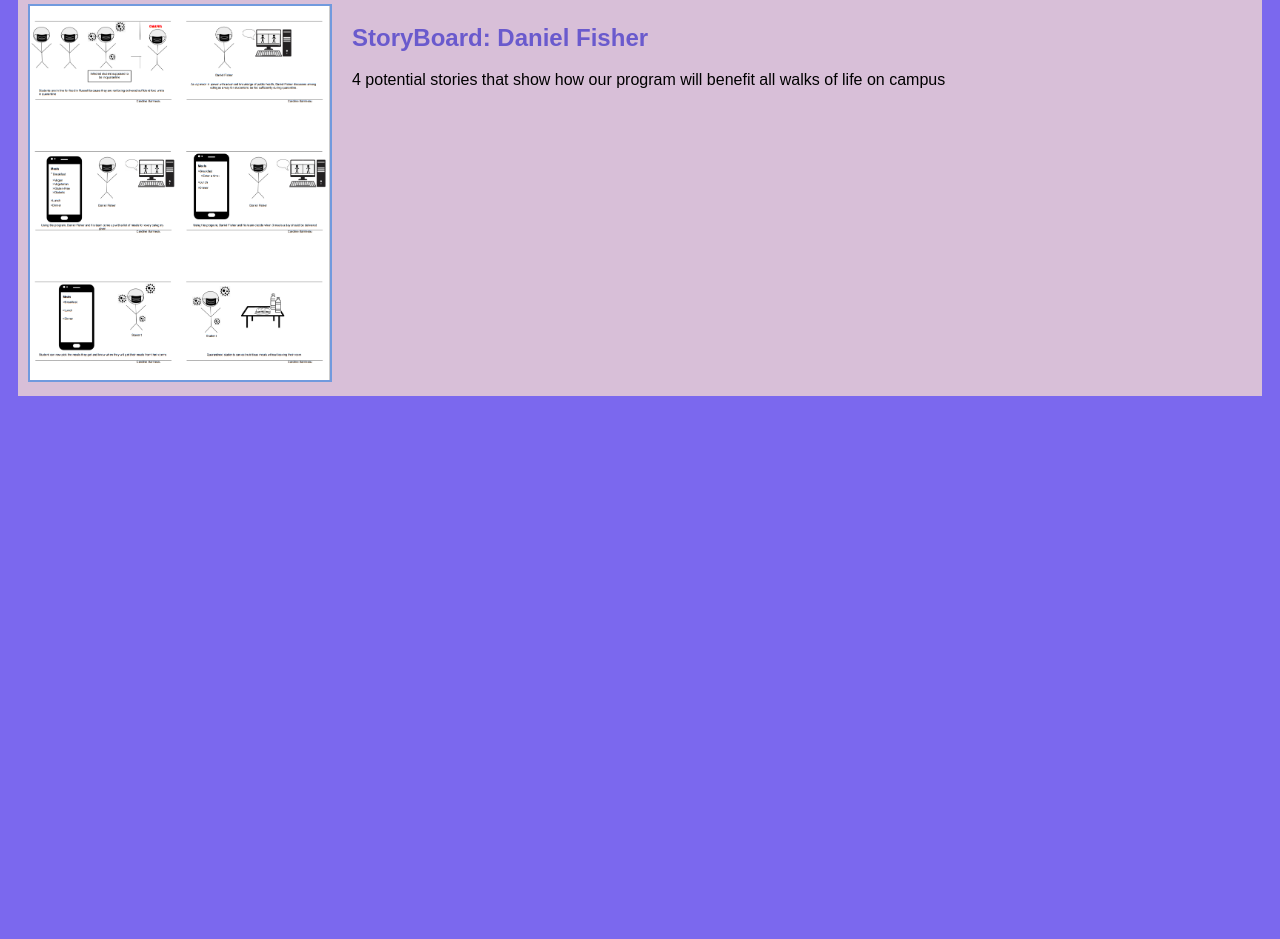
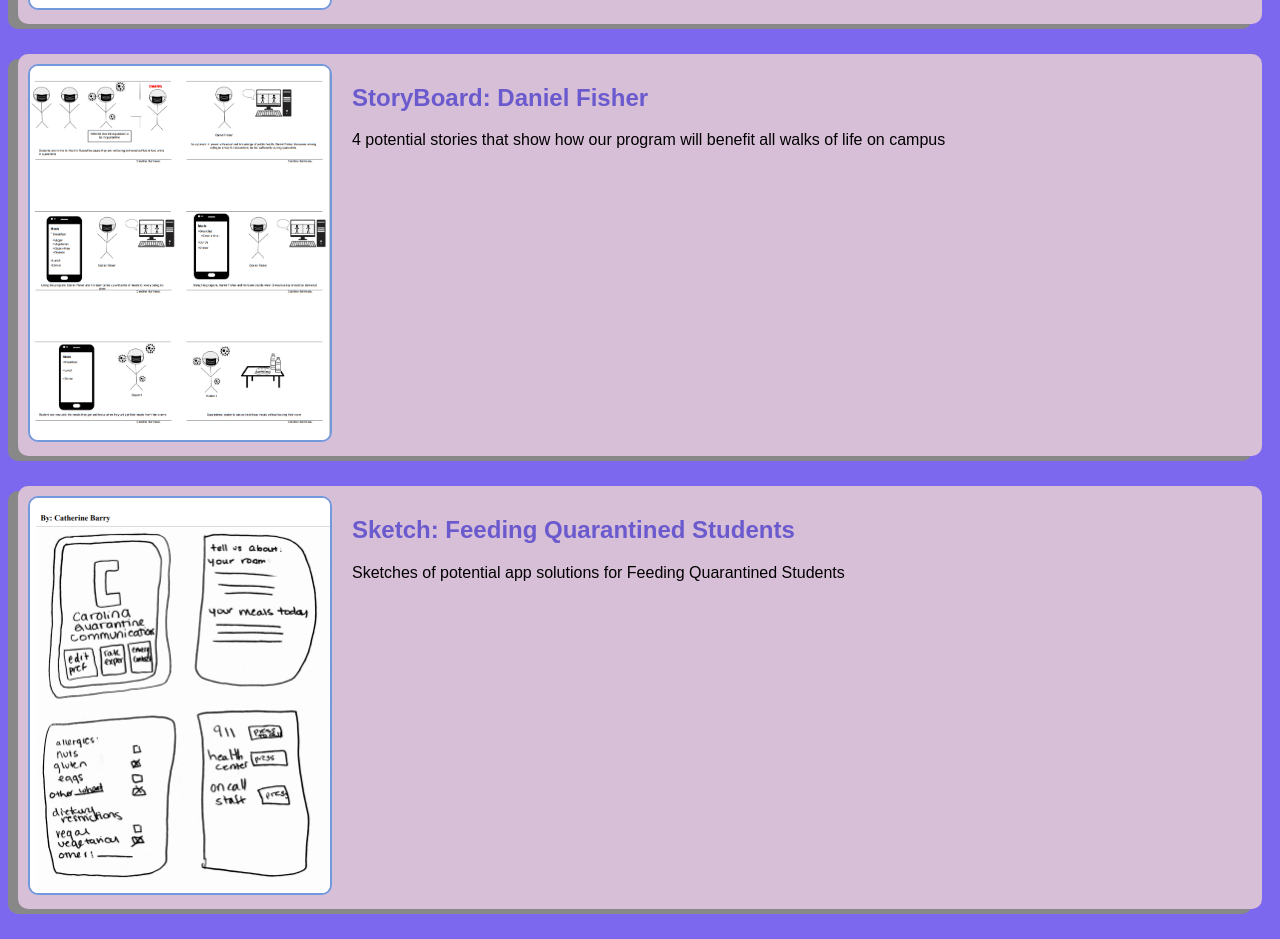
Before and after one commit to CarolineBarrineau/CarolineBarrineau.github.io, a plain HTML site: page index.html in a window 1280 px wide. Shown: the part 1002-1941 px from the top of the page. Before the commit the page ends 1408 px from the top, so only its background shows below. Drawn offline with Linux system fonts and the light colour scheme.

Commit message:
Add files via upload

```diff
--- a/index.html
+++ b/index.html
@@ -66,6 +66,18 @@
         </p>
     </section>
 </section>
+ <!--Sketch-->
+ <section class="assignment">
+    <a href="Files/SketchCombined.pdf"><img src="images/Sketch.PNG"></a>
+    <section class="assignment-details">
+        <a href="Files/SketchCombined.pdf">
+            <h2> Sketch: Feeding Quarantined Students</h2>
+        </a>
+        <p>
+            Sketches of potential app solutions for Feeding Quarantined Students
+        </p>
+    </section>
+</section>
 </body>
 
 </html>
--- a/styles.css
+++ b/styles.css
@@ -7,13 +7,21 @@ body {
     display:flex;
     padding:10px;
     margin: 10px;
+    margin-bottom: 30px;
     background: thistle;
+    border-radius: 10px;
+    box-shadow: -10px 5px #888888;
 }
 
 .assignment img{
     width: 300px;
     border: 2px solid #719ADE;
     margin-right: 20px;
+    border-radius: 10px;
+}
+
+.assignment a:hover {
+    color: navy;
 }
 
 h1 {
```
Also changed, not shown: images/Sketch.PNG (added), 1 other file.
